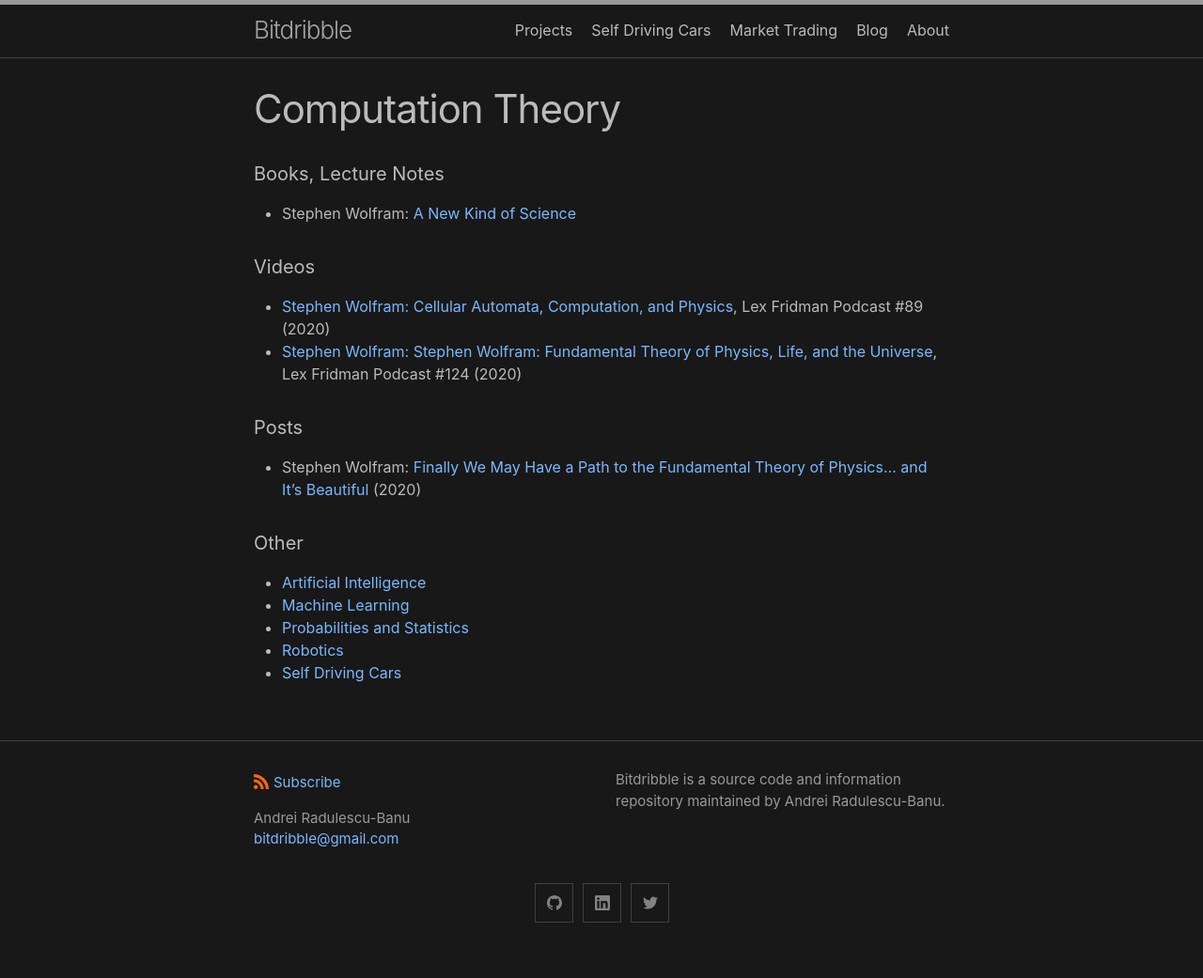
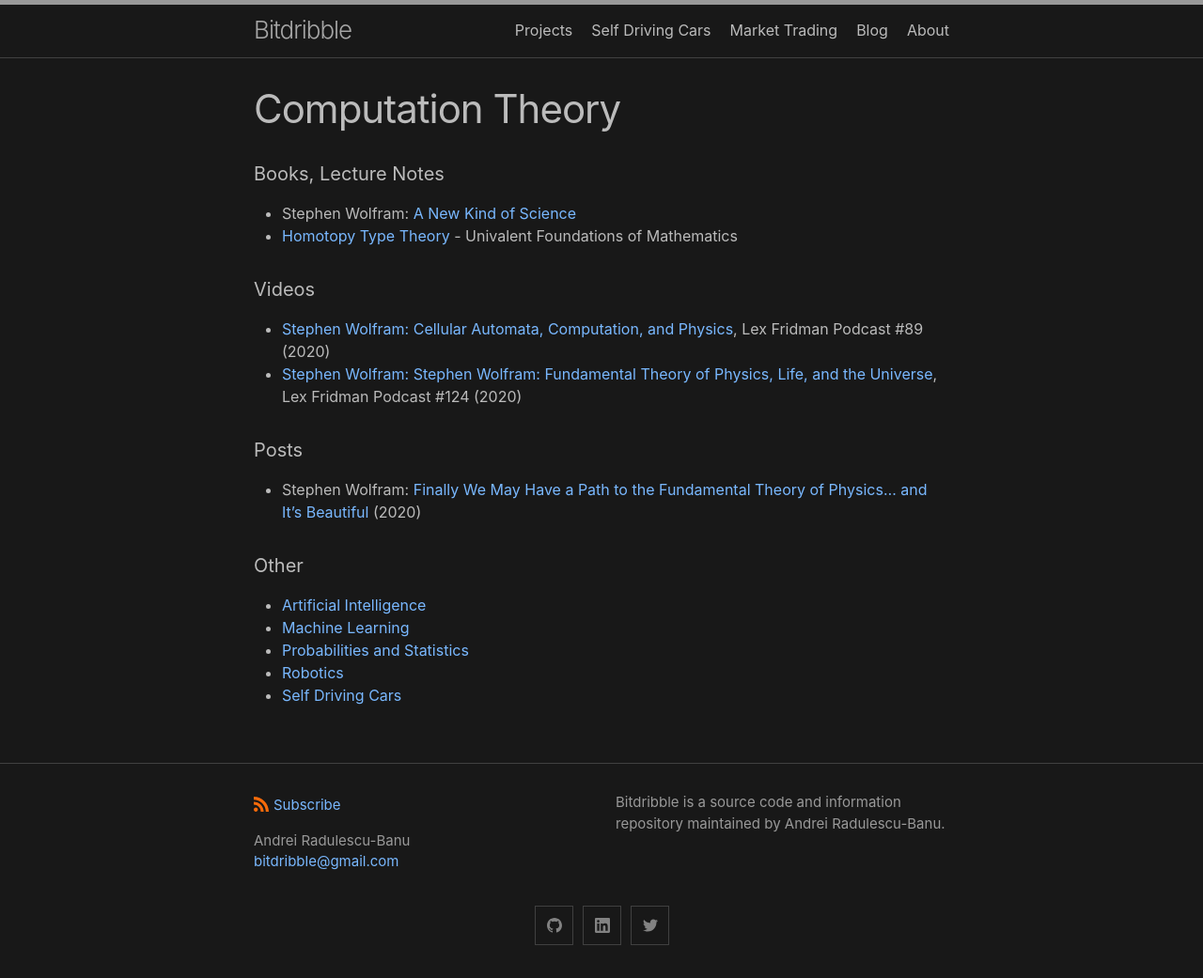
Before and after one commit to analytiq-hub/sigagent.github.io, a Jekyll site: the page built from computation_theory.md, in a window 1280 px wide. Shown: the whole page at 94% size. Built offline with Jekyll 4.4.1, drawn with Linux system fonts in a browser that asks for light colours; before the commit the page ends 1017 px from its top, so only the background shows below that.

Commit message:
*** empty log message ***

```diff
--- a/computation_theory.md
+++ b/computation_theory.md
@@ -4,6 +4,7 @@ title: Computation Theory
 ---
 #### Books, Lecture Notes
 * Stephen Wolfram: [A New Kind of Science](https://www.wolframscience.com/nks/)
+* [Homotopy Type Theory](https://hott.github.io/book/nightly/hott-online-1274-gd98a32f.pdf) - Univalent Foundations of Mathematics
 
 #### Videos
 * [Stephen Wolfram: Cellular Automata, Computation, and Physics](https://www.youtube.com/watch?v=ez773teNFYA&t=2539s), Lex Fridman Podcast #89 (2020)
```
